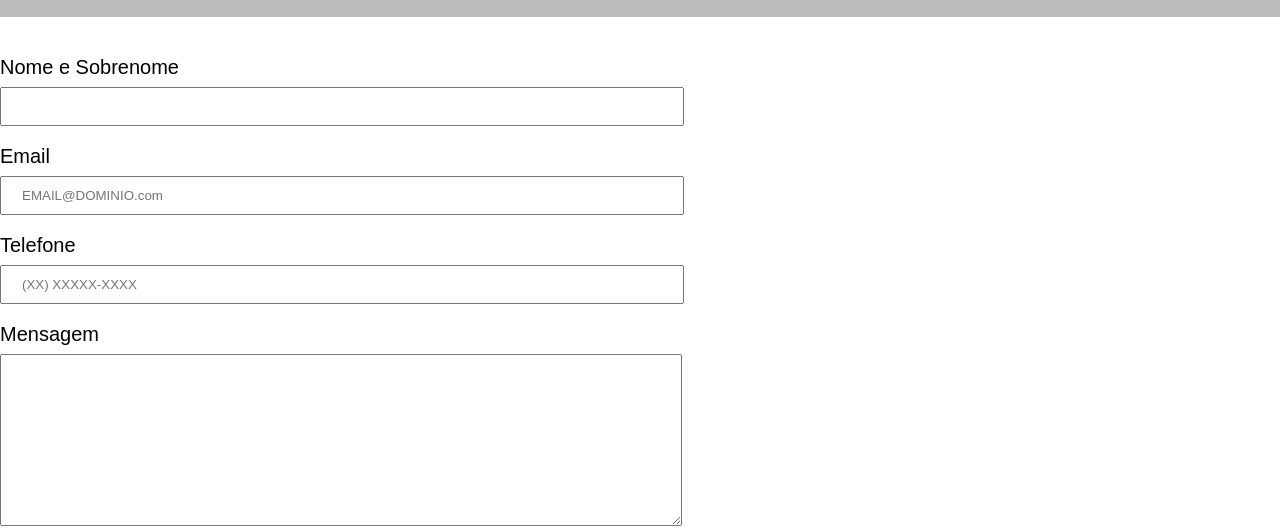
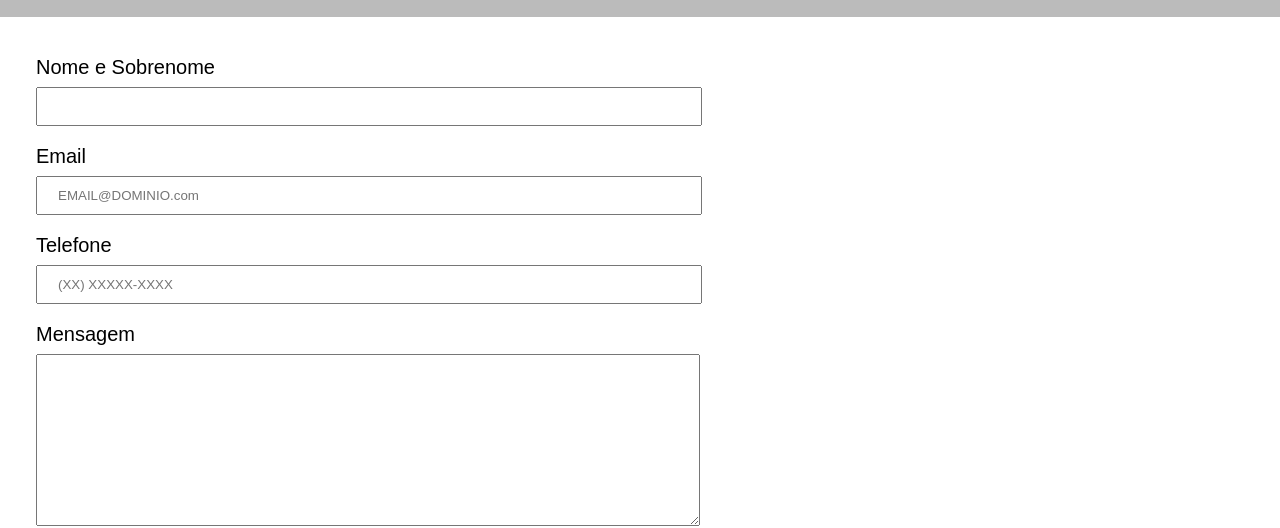
Before and after one commit to ajta23/Site2-HTML-CSS-Consulta, a plain HTML site: page contato.html in a window 1280 px wide. Shown: the part 276-804 px from the top of the page. Drawn offline with Linux system fonts and the light colour scheme.

Commit message:
Update style.css

```diff
--- a/CSS/style.css
+++ b/CSS/style.css
@@ -111,6 +111,9 @@ form label, form legend {
     margin-bottom: 10px;
 }
 
+.contato-margem {
+    margin-left: 36px;
+}
 .input-padrao {
     display: block;
     margin-bottom: 20px;
@@ -121,6 +124,7 @@ form label, form legend {
 .checkbox {
     margin: 20px 0;
 }
+
 
 .enviar {
     width: 40%;
```
